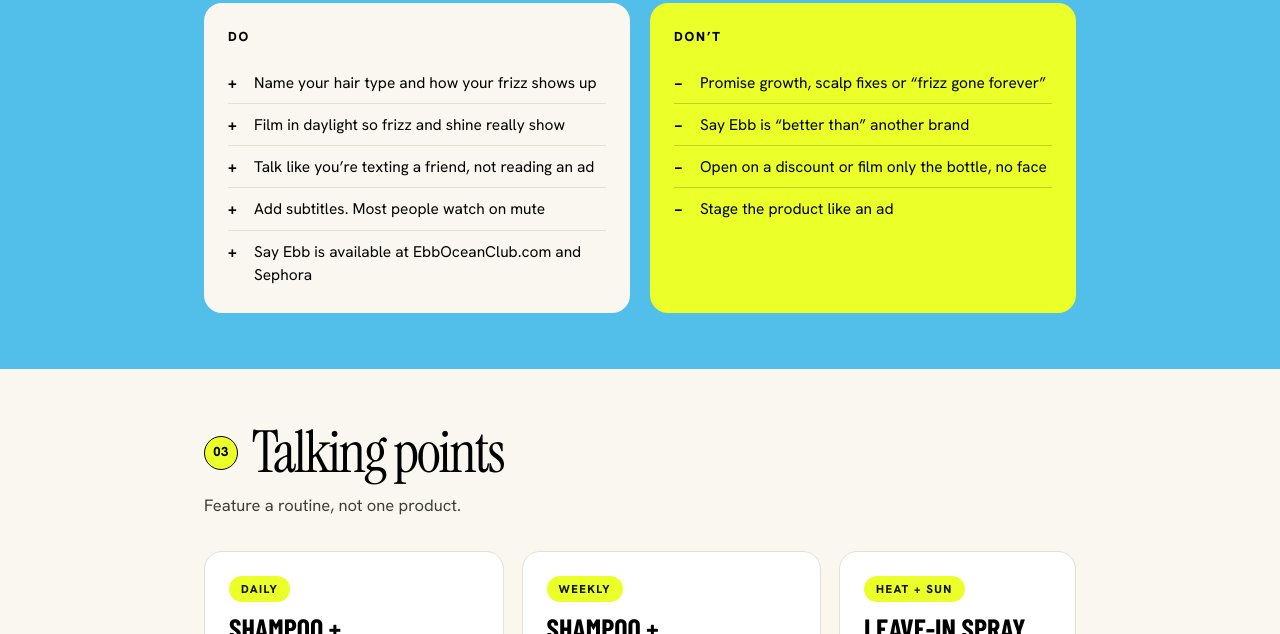
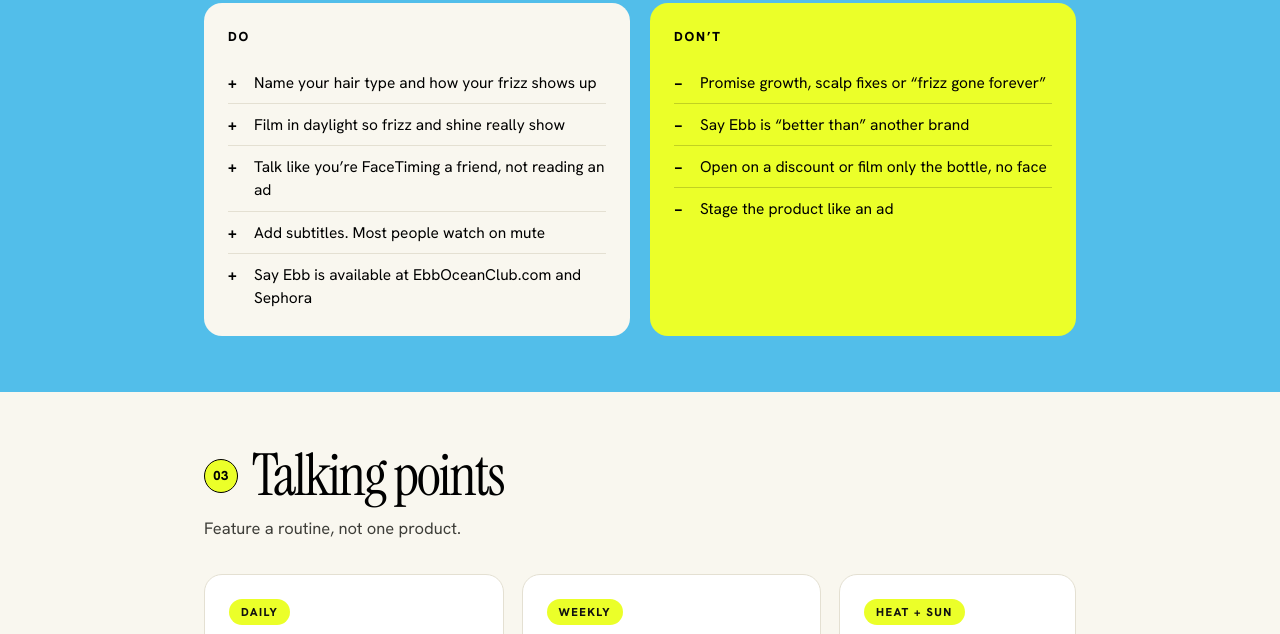
Before and after one commit to thumbstopcollective/ebb-creator-brief, a plain HTML site: page index.html in a window 1280 px wide. Shown: the part 1728-2362 px from the top of the page. Drawn offline with nearby package versions, Linux system fonts and the light colour scheme.

Commit message:
Talk like you're FaceTiming a friend

```diff
--- a/index.html
+++ b/index.html
@@ -226,7 +226,7 @@ footer b{font-weight:800}
 <div class="dd do"><h3>Do</h3><ul>
 <li><span class="mk">+</span>Name your hair type and how your frizz shows up</li>
 <li><span class="mk">+</span>Film in daylight so frizz and shine really show</li>
-<li><span class="mk">+</span>Talk like you’re texting a friend, not reading an ad</li>
+<li><span class="mk">+</span>Talk like you’re FaceTiming a friend, not reading an ad</li>
 <li><span class="mk">+</span>Add subtitles. Most people watch on mute</li>
 <li><span class="mk">+</span>Say Ebb is available at EbbOceanClub.com and Sephora</li>
 </ul></div>
```
